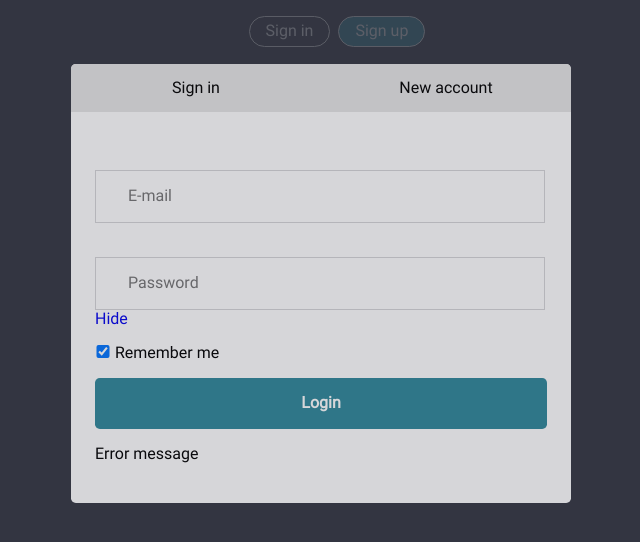
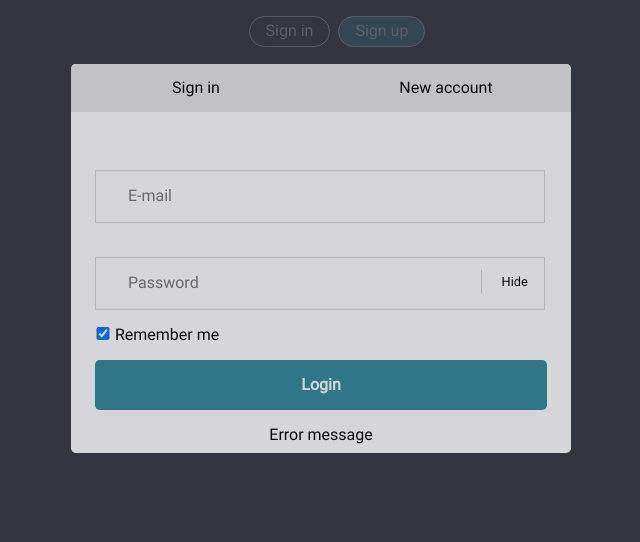
Before and after one commit to mikhailnakanechny/modal-login, a website built with webpack: page src/index.html in a window 1280 px wide. Shown: the whole page, without its empty margins (319-959 px from the left). Built offline with nearby package versions, Linux system fonts and the light colour scheme.

Commit message:
fix: sign in style fixes

```diff
--- a/src/scss/style.scss
+++ b/src/scss/style.scss
@@ -136,7 +136,7 @@ body {
 }
 
 .c-auth__forms {
-  padding: 1.5em;
+  padding: 1.5em 1.5em 0.5em 1.5em;
 
   .c-auth__formfield {
     position: relative;
@@ -180,4 +180,24 @@ body {
     }
   }
 
+  .hide-pass {
+    display: inline-block;
+    position: absolute;
+    right: 0;
+    top: 2.4em;
+    padding: 0.4em 1.5em;
+    font-size: 0.8em;
+    border-left: 1px solid rgba($color-3, .2);
+    color: black;
+  }
+
+  .c-auth__error{
+    margin: 0;
+    padding: 0;
+    text-align: center;
+    font-size: 1em;
+  }
+
+
+
 }
```
